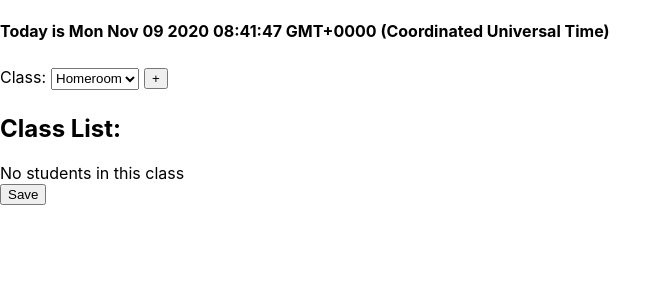
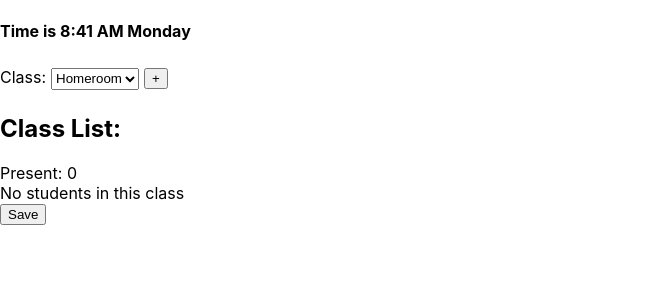
Before and after one commit to philiply/manage-class-react, a React (Create React App) app: page / in a window 1280 px wide. Shown: the top 300 px of the page, without its empty margins (0-672 px from the left). Built offline with nearby package versions, Linux system fonts and the light colour scheme.

Commit message:
changed time to 12h format. added student present count. Some hover css for studentnames

```diff
--- a/src/App.tsx
+++ b/src/App.tsx
@@ -104,7 +104,11 @@ class App extends React.Component<{}, AppState> {
     let students = this.state.studentList;
     let updated = students.map((student) => {
       if (student.studentId === studentId) {
-        student.present = new Date();
+        if (student.present) {
+          student.present = null;
+        } else {
+          student.present = new Date();
+        }
       }
       return student;
     });
@@ -135,6 +139,12 @@ class App extends React.Component<{}, AppState> {
     link.click();
   }
 
+  getWeekDay(dayOfTheWeek: number) {
+    const weekdays = ["Sunday", "Monday", "Tuesday", "Wednesday", "Thursday", "Friday", "Saturday"];
+
+    return weekdays[dayOfTheWeek];
+  }
+
   render() {
     const showStudentInput = this.state.showStudentInput;
     let studentInput;
@@ -145,9 +155,12 @@ class App extends React.Component<{}, AppState> {
     }
 
     const today = new Date();
+    const time = today.toLocaleString('en-US', { hour: 'numeric', minute: 'numeric', hour12: true });
+    const dayOfTheWeek = this.getWeekDay(today.getDay());
+
     return (
       <div className="App">
-        <h4>Today is {today.toString()}</h4>
+        <h4>Time is {time} {dayOfTheWeek}</h4>
         <div>
           <ClassSelector onSwitchClass={this.handleSwitchClass} />
           <button onClick={this.toggleStudentInput}>{toggleStudentInputBtnLabel}</button>
--- a/src/components/ClassList.tsx
+++ b/src/components/ClassList.tsx
@@ -10,9 +10,18 @@ type ClassListProps = {
 class ClassList extends React.Component<ClassListProps> {
 
     render() {
+        let studentsPresent = 0;
+        this.props.studentList.forEach((student) => {
+            if (student.present) {
+                studentsPresent++;
+            }
+        });
         return (
             <div>
                 <h2>Class List:</h2>
+                <div>
+                    <span>Present: {studentsPresent}</span>
+                </div>
                 {
                     this.props.studentList.length > 0 ?
                 <ol>
--- a/src/styles/StudentName.module.css
+++ b/src/styles/StudentName.module.css
@@ -1,3 +1,13 @@
+li {
+    padding: 2px 4px;
+    transition: background-color 0.2s;
+    border-radius: 5px;
+}
+
+li:hover {
+    background-color: gray;
+}
+
 .present {
     color: limegreen;
 }
```
Also changed, not shown: 2 other files (tests, documents, lock files or other folders).
